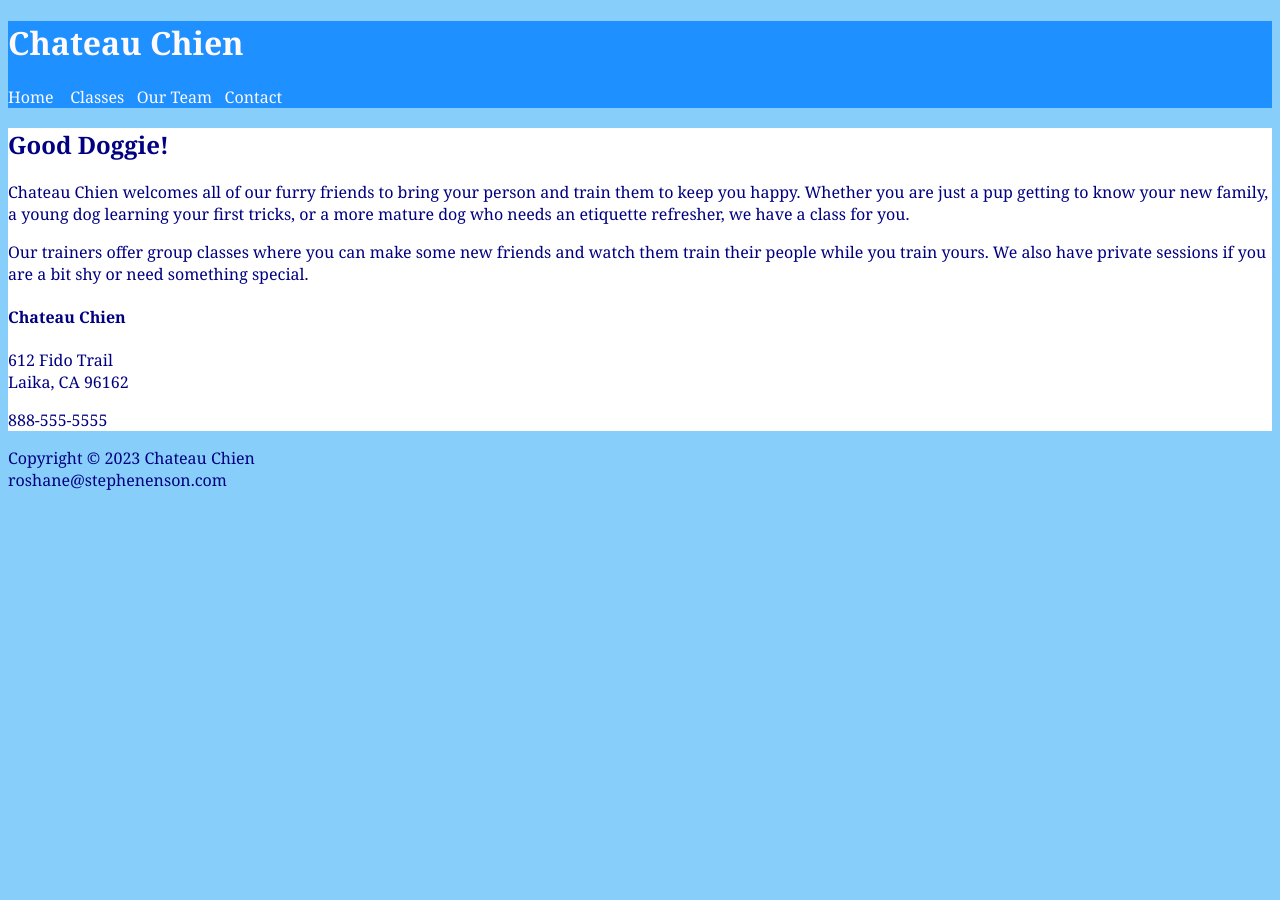
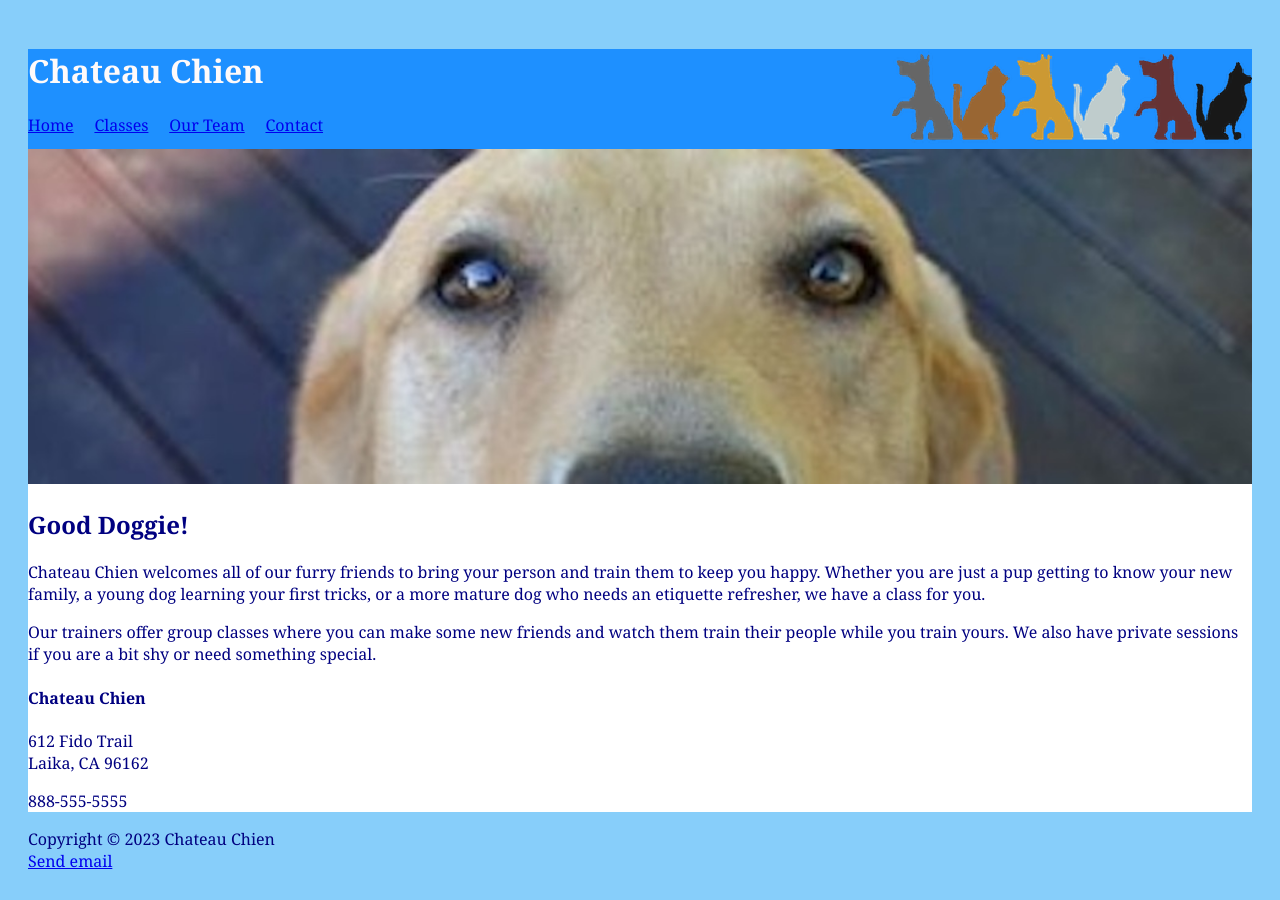
Before and after one commit to rrstepxp/roshane_firstgitweb.github.io, a plain HTML site: page index.html in a window 1280 px wide. Before the commit the page ends 800 px from the top, so only its background shows below. Drawn offline with Linux system fonts and the light colour scheme.

Commit message:
Images and Links Update

```diff
--- a/index.html
+++ b/index.html
@@ -8,10 +8,18 @@
 </head>
 <body>
     <header>
-        <h1>Chateau Chien</h1> <!--Website Title-->
-        <nav>Home &nbsp;&nbsp;&nbsp;Classes&nbsp;&nbsp;&nbsp;Our Team&nbsp;&nbsp;&nbsp;Contact</nav> <!--Navigation section-->
+        <h1>Chateau Chien</h1>
+        <nav>
+            <a href="index.html">Home</a> &nbsp;&nbsp;&nbsp;
+            <a href="classes.html">Classes</a> &nbsp;&nbsp;&nbsp;
+            <a href="ourteam.html">Our Team</a> &nbsp;&nbsp;&nbsp;
+            <a href="contact.html">Contact</a>
+        </nav>
     </header>
-    <main> <!--Paragraph Header and Adresss Section-->
+
+    <main>
+        <img src="images/homePageImage.jpg" alt="Home Page Image" class="responsive">
+
         <h2>Good Doggie!</h2>
         <p>Chateau Chien welcomes all of our furry friends to bring your person and train them to keep you happy. Whether you are just a pup getting to know your new family, a young dog learning your first tricks, or a more mature dog who needs an etiquette refresher, we have a class for you.</p>
         <p>Our trainers offer group classes where you can make some new friends and watch them train their people while you train yours. We also have private sessions if you are a bit shy or need something special.</p>
@@ -19,6 +27,7 @@
         <p>612 Fido Trail<br>Laika, CA 96162</p>
         <p>888-555-5555</p>
     </main>
-    <footer>Copyright &copy; 2023 Chateau Chien<br>roshane@stephenenson.com</footer> <!--Footer section-->
+
+    <footer>Copyright &copy; 2023 Chateau Chien<br><a href="mailto:roshane@stephenson.com">Send email</a></footer>
 </body>
 </html>
--- a/stylesheets/Chateau.css
+++ b/stylesheets/Chateau.css
@@ -1,23 +1,54 @@
-body{background-color: dodgerblue;
-    color:white;
+body {
+  background-color: dodgerblue;
+  color: white;
   font-family: Arial, sans-serif;
-    body {
   padding: 20px;
 }
+main {
+  background-color: white;
+  color: navy;
+}
+
+dt {
+  font-weight: bold;
+}
+
+header {
+  background-color: dodgerblue;
+  color: snow;
+  min-height: 100px;
 
 }
+
+
+
+.responsive {
+  width: 100%;
+  height: auto;
+}
+
+@media screen and (max-width: 599px) {
+}
+header {
+  background-image: url(../images/LogoSmall.png);
+  min-height: 50px;
+  background-position: right top;
+  background-repeat: no-repeat;
+}
+
+
 @media screen and (min-width: 600px) {
 body {
       background-color: lightskyblue;
-      color:navy;
-      font-family: Georgia, 'Times New Roman', Times, serif
-    }
-    header{
-        background-color: dodgerblue;
-        color:snow;
+      color: navy;
+      font-family: Georgia, 'Times New Roman', Times, serif;
   }
 }
 
-main{background-color:white ;
-    color: navy;
+@media screen and (min-width: 599px) {
+  header {
+      background-image: url(../images/LogoLarge.png);
+      min-height: 100px;
+
   }
+}
```
Also changed, not shown: classes.html (added, +61 -0 lines), contact.html (added, +26 -0 lines), ourteam.html (added, +26 -0 lines), Chateau_Chien_Large.png (added), Chateau_Chien_Small.png (added), images/ClassesDogs.jpg (added), images/DogOnPhone.jpg (added), images/LogoLarge.png (added), images/LogoSmall.png (added), images/happyDog.jpg (added), images/homePageImage.jpg (added), images/sponsor.jpg (added). Lines whose indentation alone changed are shown as unchanged.
